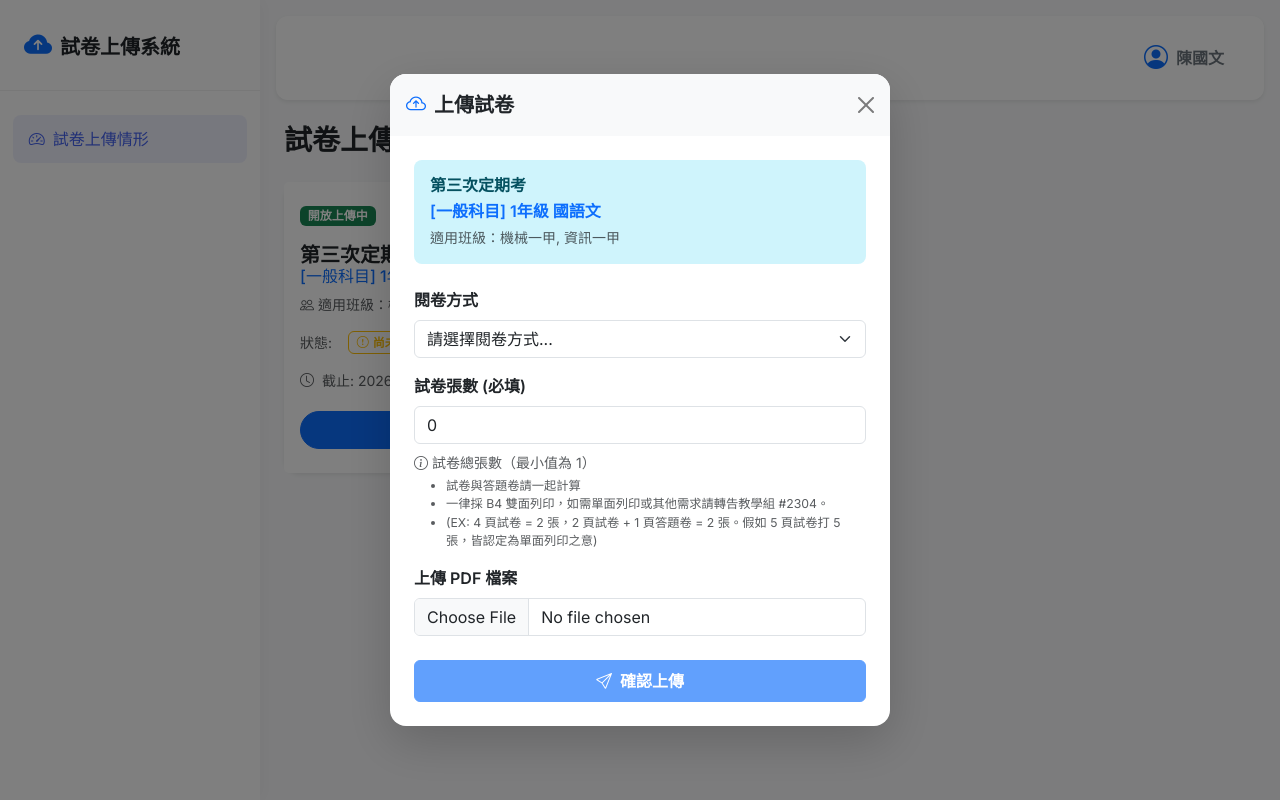
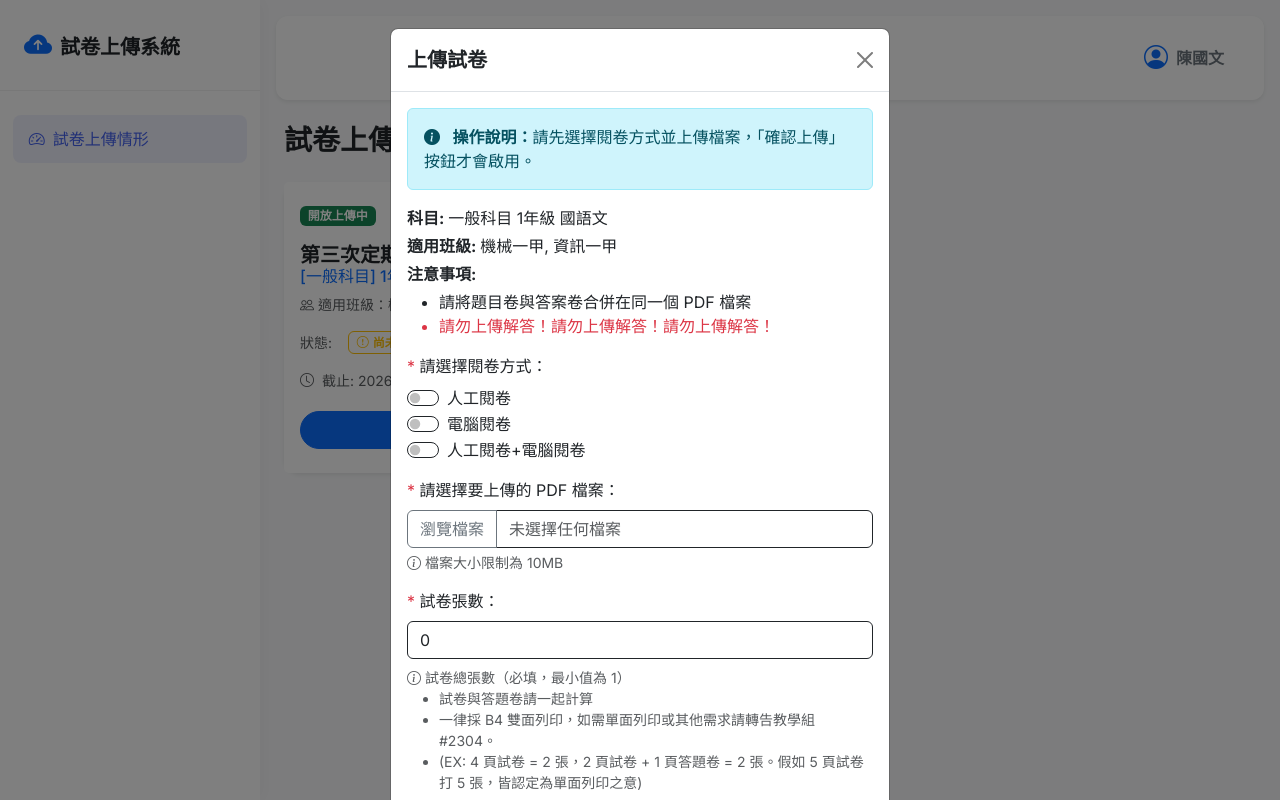
Before and after one commit to cookeyholder/ExamPaperUploadSystem-GAS, a website built with Vite: page index.html in a window 1280 px wide. Both pictures are taken after a click on the button "上傳試卷". Built offline with nearby package versions, Linux system fonts and the light colour scheme.

Commit message:
style(modal): 深度還原原版 Django 上傳試卷視窗設計與各項提示文案

```diff
--- a/src/components/UploadModal.js
+++ b/src/components/UploadModal.js
@@ -7,59 +7,92 @@ export class UploadModal {
       const modalHtml = `
         <div class="modal fade" id="uploadModal" tabindex="-1" aria-labelledby="uploadModalLabel" aria-hidden="true" data-bs-backdrop="static">
           <div class="modal-dialog modal-dialog-centered">
-            <div class="modal-content border-0 shadow-lg rounded-4">
-              <div class="modal-header bg-light border-0 rounded-top-4">
-                <h5 class="modal-title fw-bold" id="uploadModalLabel">
-                  <i class="bi bi-cloud-arrow-up text-primary me-2"></i>上傳試卷
-                </h5>
+            <div class="modal-content">
+              <div class="modal-header">
+                <h5 class="modal-title fw-bold" id="uploadModalLabel">上傳試卷</h5>
                 <button type="button" class="btn-close" data-bs-dismiss="modal" aria-label="Close"></button>
               </div>
-              <div class="modal-body p-4">
-                <div class="alert alert-info border-0 rounded-3 mb-4">
-                  <h6 class="fw-bold mb-1" id="modal-exam-name">考試名稱</h6>
-                  <p class="mb-1 text-primary fw-semibold" id="modal-exam-subject">科目名稱</p>
-                  <p class="mb-0 text-muted small" id="modal-exam-class">適用班級</p>
+              <div class="modal-body">
+                <div class="alert alert-info mb-3">
+                  <i class="bi bi-info-circle-fill me-2"></i>
+                  <strong>操作說明：</strong>請先選擇閱卷方式並上傳檔案，「確認上傳」按鈕才會啟用。
+                </div>
+
+                <div class="mb-3">
+                  <p class="mb-1">
+                    <strong>科目: </strong>
+                    <span id="modal-exam-subject"></span>
+                  </p>
+                  <p class="mb-1">
+                    <strong>適用班級: </strong>
+                    <span id="modal-exam-class"></span>
+                  </p>
+                  <p class="mb-1"><strong>注意事項:</strong></p>
+                  <ul>
+                    <li>請將題目卷與答案卷合併在同一個 PDF 檔案</li>
+                    <li class="text-danger">請勿上傳解答！請勿上傳解答！請勿上傳解答！</li>
+                  </ul>
                 </div>
 
                 <form id="uploadForm">
                   <input type="hidden" id="modal-exam-id">
                   <input type="hidden" id="modal-exam-table">
+                  <input type="hidden" id="modal-exam-name-hidden">
 
                   <div class="mb-3">
-                    <label class="form-label fw-semibold">閱卷方式</label>
-                    <select class="form-select" id="markingType" required>
-                      <option value="" selected disabled>請選擇閱卷方式...</option>
-                      <option value="人工閱卷">人工閱卷</option>
-                      <option value="電腦閱卷">電腦閱卷</option>
-                      <option value="人工閱卷+電腦閱卷">人工閱卷+電腦閱卷</option>
-                    </select>
+                    <label class="form-label"><span class="text-danger">*</span> 請選擇閱卷方式：</label>
+                    <div class="form-check form-switch">
+                      <input class="form-check-input border-dark border-1" type="radio" role="switch" name="markingType" id="marking_human" value="人工閱卷" required>
+                      <label class="form-check-label" for="marking_human">人工閱卷</label>
+                    </div>
+                    <div class="form-check form-switch">
+                      <input class="form-check-input border-dark border-1" type="radio" role="switch" name="markingType" id="marking_computer" value="電腦閱卷">
+                      <label class="form-check-label" for="marking_computer">電腦閱卷</label>
+                    </div>
+                    <div class="form-check form-switch">
+                      <input class="form-check-input border-dark border-1" type="radio" role="switch" name="markingType" id="marking_both" value="人工閱卷+電腦閱卷">
+                      <label class="form-check-label" for="marking_both">人工閱卷+電腦閱卷</label>
+                    </div>
                   </div>
 
                   <div class="mb-3">
-                    <label class="form-label fw-semibold">試卷張數 (必填)</label>
-                    <input type="number" class="form-control" id="pageCount" min="1" max="10" required placeholder="請輸入試卷張數">
-                    <div class="form-text text-muted mt-2">
-                        <i class="bi bi-info-circle me-1"></i>試卷總張數（最小值為 1）
-                        <ul class="mb-0 mt-1 small">
+                    <label class="form-label"><span class="text-danger">*</span> 請選擇要上傳的 PDF 檔案：</label>
+                    <input type="file" id="examFile" accept=".pdf" class="d-none">
+                    <div class="input-group">
+                        <label class="btn btn-outline-secondary" for="examFile">瀏覽檔案</label>
+                        <input type="text" class="form-control border-dark" placeholder="未選擇任何檔案" aria-label="檔案名稱" readonly id="uploadFileDisplay">
+                    </div>
+                    <div class="form-text mt-1">
+                        <i class="bi bi-info-circle me-1"></i>檔案大小限制為 10MB
+                    </div>
+                    <div class="form-text text-danger mt-1" id="fileErrorMsg" style="display:none;"></div>
+                  </div>
+
+                  <div class="mb-3">
+                    <label class="form-label" for="pageCount">
+                        <span class="text-danger">*</span> 試卷張數：
+                    </label>
+                    <input type="number" class="form-control border-dark" id="pageCount" min="1" required placeholder="請輸入試卷張數">
+                    <div class="form-text mt-2">
+                        <i class="bi bi-info-circle me-1"></i>試卷總張數（必填，最小值為 1）
+                        <ul>
                             <li>試卷與答題卷請一起計算</li>
                             <li>一律採 B4 雙面列印，如需單面列印或其他需求請轉告教學組 #2304。</li>
                             <li>(EX: 4 頁試卷 = 2 張，2 頁試卷 + 1 頁答題卷 = 2 張。假如 5 頁試卷打 5 張，皆認定為單面列印之意)</li>
                         </ul>
                     </div>
                   </div>
-
-                  <div class="mb-4">
-                    <label class="form-label fw-semibold">上傳 PDF 檔案</label>
-                    <input class="form-control" type="file" id="examFile" accept=".pdf" required>
-                    <div class="form-text text-danger" id="fileErrorMsg" style="display:none;"></div>
+                </form>
               </div>
 
-                  <div class="d-grid mt-4">
-                    <button type="button" id="submitUploadBtn" class="btn btn-primary py-2 fw-bold" disabled>
-                      <i class="bi bi-send me-2"></i>確認上傳
+              <div class="modal-footer d-flex justify-content-between">
+                <div id="buttonDisabledMessage" class="text-danger fw-bold small">請選擇 閱卷方式、檔案、張數</div>
+                <div>
+                  <button type="button" class="btn btn-secondary text-white" data-bs-dismiss="modal">取消</button>
+                  <button type="button" id="submitUploadBtn" class="btn btn-primary text-white ms-2" disabled>
+                    <i class="bi bi-upload me-1"></i> 確認上傳
                   </button>
                 </div>
-                </form>
               </div>
             </div>
           </div>
@@ -71,46 +104,51 @@ export class UploadModal {
   }
 
   static bindEvents() {
-    const form = document.getElementById("uploadForm");
-    const markingType = document.getElementById("markingType");
-    const pageCount = document.getElementById("pageCount");
-    const examFile = document.getElementById("examFile");
-    const submitBtn = document.getElementById("submitUploadBtn");
-    const fileErrorMsg = document.getElementById("fileErrorMsg");
+    const form = document.getElementById('uploadForm');
+    const markingRadios = document.querySelectorAll('input[name="markingType"]');
+    const pageCount = document.getElementById('pageCount');
+    const examFile = document.getElementById('examFile');
+    const uploadFileDisplay = document.getElementById('uploadFileDisplay');
+    const submitBtn = document.getElementById('submitUploadBtn');
+    const fileErrorMsg = document.getElementById('fileErrorMsg');
+    const buttonDisabledMessage = document.getElementById('buttonDisabledMessage');
 
     const validateForm = () => {
       let isValid = true;
-      if (!markingType.value) isValid = false;
-      if (
-        pageCount.value === "" ||
-        parseInt(pageCount.value) < 0 ||
-        parseInt(pageCount.value) > 10
-      )
-        isValid = false;
+      let markingTypeSelected = Array.from(markingRadios).find(r => r.checked);
+      if (!markingTypeSelected) isValid = false;
+      if (pageCount.value === '' || parseInt(pageCount.value) < 1) isValid = false;
 
       const file = examFile.files[0];
+      if (file) {
+          uploadFileDisplay.value = file.name;
+      } else {
+          uploadFileDisplay.value = '';
+      }
+
       if (!file) {
         isValid = false;
       } else {
-        if (file.type !== "application/pdf") {
+        if (file.type !== 'application/pdf') {
           fileErrorMsg.textContent = "只允許上傳 PDF 檔案！";
-          fileErrorMsg.style.display = "block";
+          fileErrorMsg.style.display = 'block';
           isValid = false;
         } else if (file.size > 10 * 1024 * 1024) {
           fileErrorMsg.textContent = "檔案大小不可超過 10MB！";
-          fileErrorMsg.style.display = "block";
+          fileErrorMsg.style.display = 'block';
           isValid = false;
         } else {
-          fileErrorMsg.style.display = "none";
+          fileErrorMsg.style.display = 'none';
         }
       }
 
       submitBtn.disabled = !isValid;
+      buttonDisabledMessage.style.display = isValid ? 'none' : 'block';
     };
 
-    markingType.addEventListener("change", validateForm);
-    pageCount.addEventListener("input", validateForm);
-    examFile.addEventListener("change", validateForm);
+    markingRadios.forEach(r => r.addEventListener('change', validateForm));
+    pageCount.addEventListener('input', validateForm);
+    examFile.addEventListener('change', validateForm);
 
     submitBtn.addEventListener("click", async () => {
       const eBtn = submitBtn;
@@ -133,17 +171,20 @@ export class UploadModal {
         const b64String = await toBase64(file);
 
         // Payload
-        const targetTable = document.getElementById("modal-exam-table").value;
-        const examId = document.getElementById("modal-exam-id").value;
+        const targetTable = document.getElementById('modal-exam-table').value;
+        const examId = document.getElementById('modal-exam-id').value;
+        const selectedMarkingType = Array.from(document.querySelectorAll('input[name="markingType"]')).find(r => r.checked)?.value;
+        const examNameVal = document.getElementById('modal-exam-name-hidden').value;
+
         const payload = {
             base64Data: b64String,
             examTable: targetTable,
             examId: examId,
-          examName: window.__currentExamContext.examName, // Assuming __currentExamContext is available
+            examName: examNameVal,
             department: window.__currentExamContext.department,
             subject: window.__currentExamContext.subject,
-          markingType: markingType.value,
-          pageCount: parseInt(pageCount.value),
+            markingType: selectedMarkingType,
+            pageCount: parseInt(pageCount.value)
         };
 
         await ApiService.uploadExamPaper(payload);
@@ -174,28 +215,31 @@ export class UploadModal {
   static show(examData) {
     this.init();
 
-    document.getElementById('modal-exam-name').textContent = examData.examName;
-    document.getElementById('modal-exam-subject').textContent = `[${examData.department}] ${examData.grade}年級 ${examData.subject}`;
-    document.getElementById('modal-exam-class').textContent = `適用班級：${examData.applicableClass || '未指定'}`;
+    document.getElementById('modal-exam-subject').textContent = `${examData.department} ${examData.grade}年級 ${examData.subject}`;
+    document.getElementById('modal-exam-class').textContent = `${examData.applicableClass || '全體班級'}`;
     document.getElementById('modal-exam-id').value = examData.id;
-    document.getElementById("modal-exam-table").value = examData.table;
+    document.getElementById('modal-exam-table').value = examData.table;
+    document.getElementById('modal-exam-name-hidden').value = examData.examName;
 
-    // Prefill if existing data
-    if (examData.markingType)
-      document.getElementById("markingType").value = examData.markingType;
-    else document.getElementById("markingType").value = "";
+    document.querySelectorAll('input[name="markingType"]').forEach(r => r.checked = false);
+    if (examData.markingType) {
+        const target = Array.from(document.querySelectorAll('input[name="markingType"]')).find(r => r.value === examData.markingType);
+        if (target) target.checked = true;
+    }
 
-    if (examData.pageCount !== undefined && examData.pageCount !== "")
-      document.getElementById("pageCount").value = examData.pageCount;
-    else document.getElementById("pageCount").value = "";
+    if (examData.pageCount !== undefined && examData.pageCount !== '') document.getElementById('pageCount').value = examData.pageCount;
+    else document.getElementById('pageCount').value = '';
+
+    document.getElementById('uploadFileDisplay').value = '';
+    document.getElementById('buttonDisabledMessage').style.display = 'block';
 
     window.__currentExamContext = {
         examName: examData.examName,
         department: examData.department,
-      subject: examData.subject,
+        subject: examData.subject
     };
 
-    const myModal = new bootstrap.Modal(document.getElementById("uploadModal"));
+    const myModal = new bootstrap.Modal(document.getElementById('uploadModal'));
     myModal.show();
   }
 }
```
Also changed, not shown: dist/index.html. Lines whose indentation alone changed are shown as unchanged.
